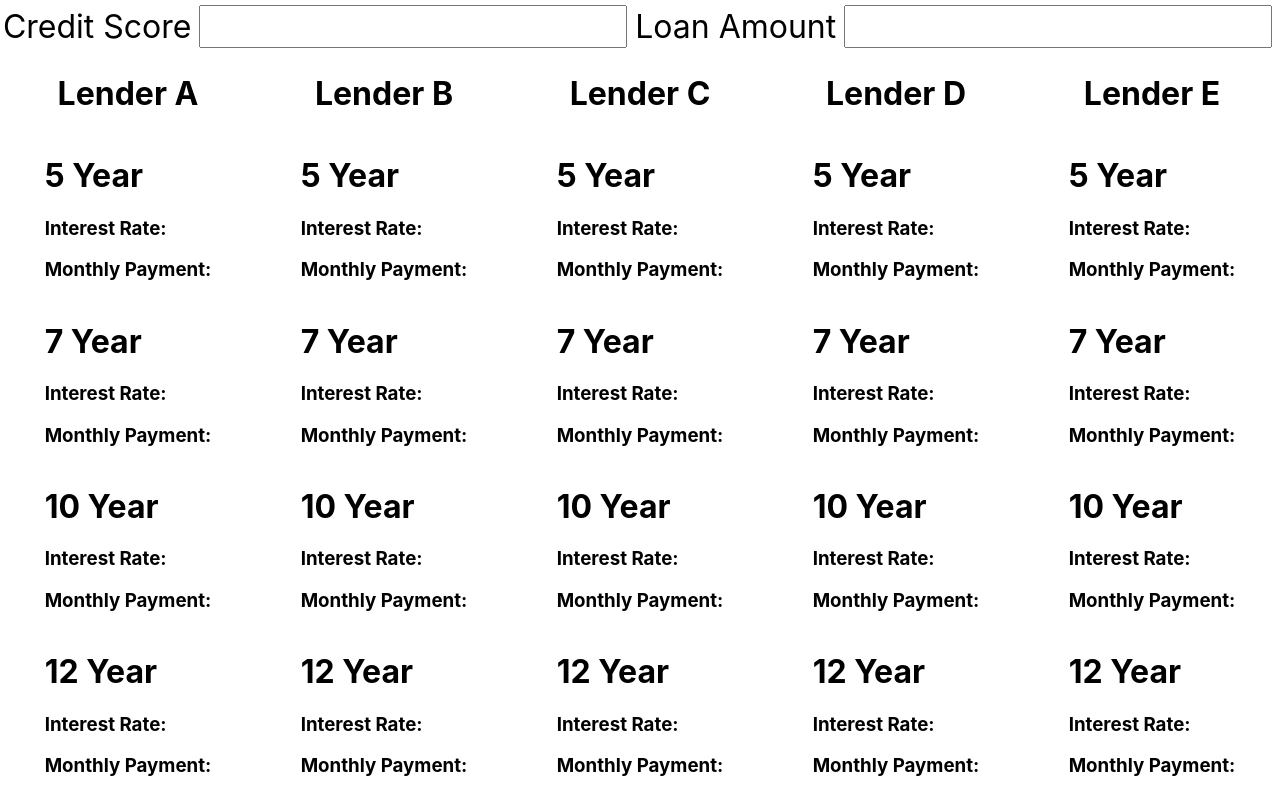
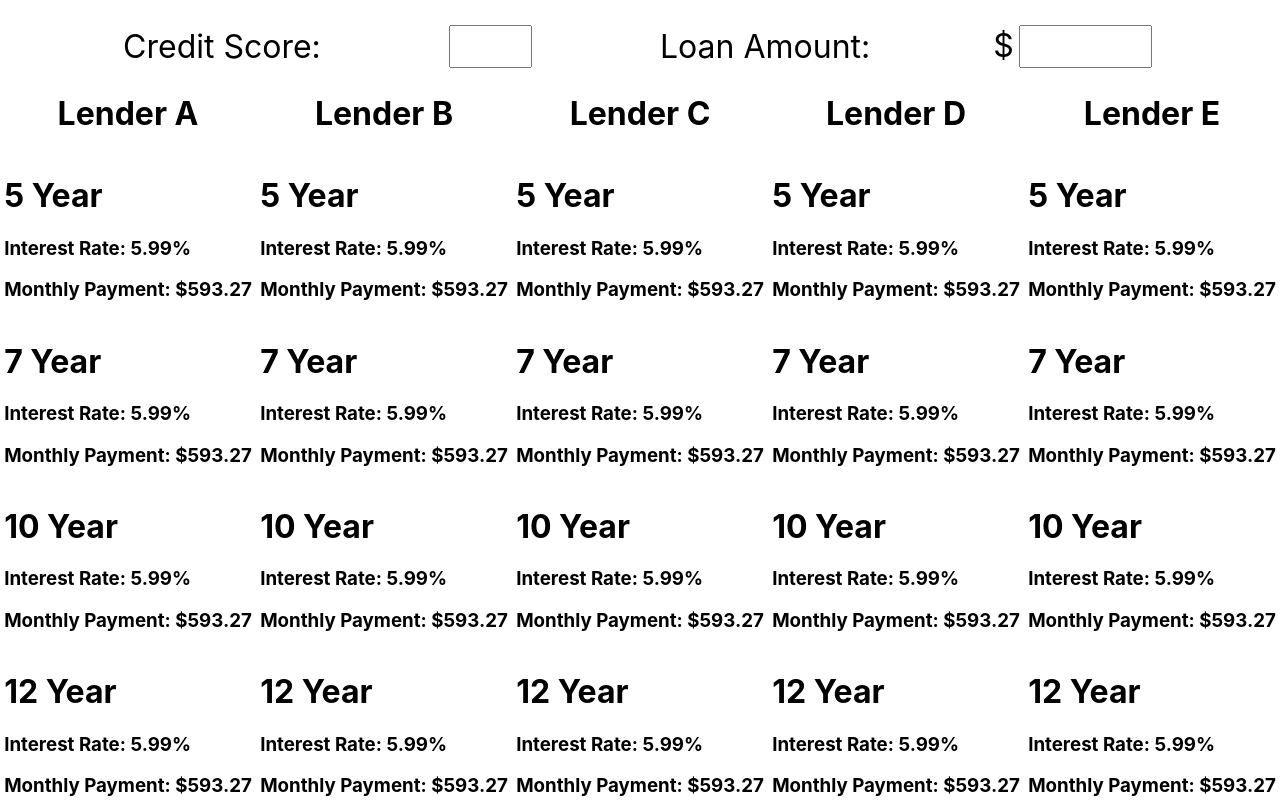
Before and after one commit to MrMicrowaveOven/esti-mate, a React (Create React App) app: page / in a window 1280 px wide. Shown: the top 800 px of the page. Built offline with nearby package versions, Linux system fonts and the light colour scheme.

Commit message:
Made display more readable

```diff
--- a/src/Inputs.css
+++ b/src/Inputs.css
@@ -5,9 +5,10 @@
     align-items: center;
     width: 100%;
     height: 100%;
+    margin-top: 20px;
 }
 
-.input-text {
+.input-text, .dollar-sign-display {
     font-size: xx-large
 }
 
@@ -15,3 +16,11 @@
     font-size: xx-large;
     margin: 5px;
 }
+
+.credit-score-input-field {
+    width: 75px;
+}
+
+.loan-amount-input-field {
+    width: 125px;
+}
--- a/src/Inputs.js
+++ b/src/Inputs.js
@@ -4,10 +4,13 @@ const Inputs = ({onCreditScoreChange, onLoanAmountChange}) => {
 
     return (
         <div className="inputs">
-            <a className={"amount input-text"}>Credit Score</a>
-            <input className="input-field" onChange={(event) => onCreditScoreChange(event.target.value)} type="text"></input>
-            <a className={"interest input-text"}>Loan Amount</a>
-            <input className="input-field" onChange={(event) => onLoanAmountChange(event.target.value)} type="text"></input>
+            <a className={"credit-score input-text"}>Credit Score:</a>
+            <input className="credit-score-input-field input-field" onChange={(event) => onCreditScoreChange(event.target.value)} type="text"></input>
+            <a className={"loan-amount input-text"}>Loan Amount:</a>
+            <div>
+                <a className="dollar-sign-display">$</a>
+                <input className="loan-amount-input-field input-field" onChange={(event) => onLoanAmountChange(event.target.value)} type="text"></input>
+            </div>
         </div>
     )
 }
--- a/src/LenderDisplay.js
+++ b/src/LenderDisplay.js
@@ -8,8 +8,8 @@ const LenderDisplay = ({name}) => {
                 return(
                     <div>
                         <h1>{loanLength} Year</h1>
-                        <h3>Interest Rate: </h3>
-                        <h3>Monthly Payment: </h3>
+                        <h3>Interest Rate: 5.99%</h3>
+                        <h3>Monthly Payment: $593.27</h3>
                     </div>
                 )
             })}
```
